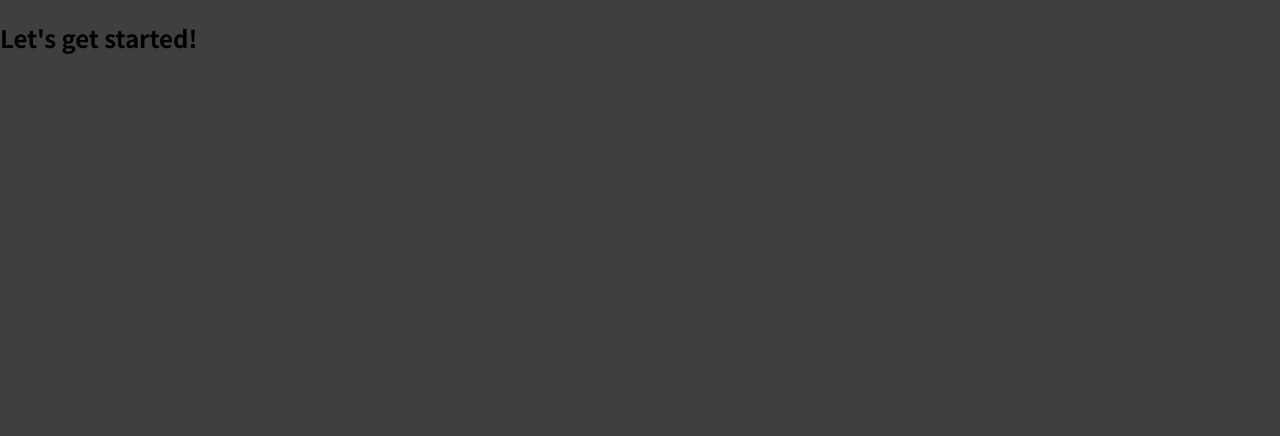
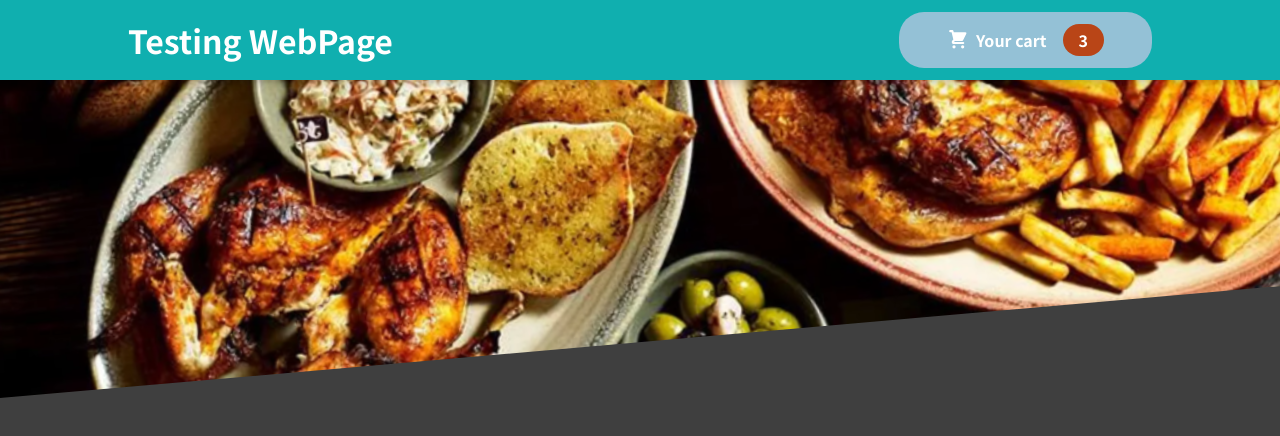
Before and after one commit to simonedif/Order_App, a React (Create React App) app: page / in a window 1280 px wide. Shown: the top 436 px of the page. Built offline with nearby package versions, Linux system fonts and the light colour scheme.

Commit message:
Header & Meals Structure

```diff
--- a/src/App.js
+++ b/src/App.js
@@ -1,9 +1,12 @@
+import React from "react";
+import Header from "./components/Layout/Header";
+
 function App() {
   return (
-    <div>
-      <h2>Let's get started!</h2>
-    </div>
+  <React.Fragment>
+    <Header />
+  </React.Fragment>
   );
-}
+};
 
 export default App;
--- /dev/null
+++ b/src/components/Cart/CartIcon.js
@@ -0,0 +1,13 @@
+const CartIcon = () => {
+  return (
+    <svg
+      xmlns='http://www.w3.org/2000/svg'
+      viewBox='0 0 20 20'
+      fill='currentColor'
+    >
+      <path d='M3 1a1 1 0 000 2h1.22l.305 1.222a.997.997 0 00.01.042l1.358 5.43-.893.892C3.74 11.846 4.632 14 6.414 14H15a1 1 0 000-2H6.414l1-1H14a1 1 0 00.894-.553l3-6A1 1 0 0017 3H6.28l-.31-1.243A1 1 0 005 1H3zM16 16.5a1.5 1.5 0 11-3 0 1.5 1.5 0 013 0zM6.5 18a1.5 1.5 0 100-3 1.5 1.5 0 000 3z' />
+    </svg>
+  );
+};
+
+export default CartIcon;
--- a/src/components/Layout/Header.js
+++ b/src/components/Layout/Header.js
@@ -1,16 +1,21 @@
 import React from 'react';
-import Style from
+
+import mealsImage from '../../assets/meal.jpg';
+import classes from './Header.module.css';
+import HeaderCartButton from './HeaderCartButton';
 
 const Header = (props) => {
-  return <React.Fragment>
-    <Header>
-      <h1>ReactMeal</h1>
-      <button>Cart</button>
-    </Header>
-    <div>
-      <img />
-    </div>
-  </React.Fragment>
+  return (
+    <React.Fragment>
+      <header className={classes.header}>
+        <h1>Testing WebPage</h1>
+        <HeaderCartButton />
+      </header>
+      <div className={classes['main-image']}>
+        <img src={mealsImage} alt='A table full of delicious food!' />
+      </div>
+    </React.Fragment>
+  );
 };
 
 export default Header;
--- a/src/components/Layout/Header.modules.css
+++ b/src/components/Layout/Header.module.css
@@ -4,7 +4,7 @@
   left: 0;
   width: 100%;
   height: 5rem;
-  background-color: #8a2b06;
+  background-color: #10afaf;
   color: white;
   display: flex;
   justify-content: space-between;
--- /dev/null
+++ b/src/components/Layout/HeaderCartButton.js
@@ -0,0 +1,22 @@
+import React from 'react';
+
+import style from  './HeaderCartButton.module.css';
+import CartIcon from '../Cart/CartIcon';
+
+const HeaderCartButton = (props) => {
+  return (
+    <button className={style.button}>
+      <span className={style.icon}>
+      <CartIcon />
+      </span>
+      <span>
+        Your cart
+      </span>
+      <span className={style.badge}>
+        3
+      </span>
+    </button>
+  );
+};
+
+export default HeaderCartButton;
--- /dev/null
+++ b/src/components/Layout/HeaderCartButton.module.css
@@ -0,0 +1,59 @@
+.button {
+  cursor: pointer;
+  font: inherit;
+  border: none;
+  background-color: #94c1d6;
+  color: white;
+  padding: 0.75rem 3rem;
+  display: flex;
+  justify-content: space-around;
+  align-items: center;
+  border-radius: 25px;
+  font-weight: bold;
+}
+
+.button:hover,
+.button:active {
+  background-color: #b87a60;
+}
+
+.icon {
+  width: 1.35rem;
+  height: 1.35rem;
+  margin-right: 0.5rem;
+}
+
+.badge {
+  background-color: #b94517;
+  padding: 0.25rem 1rem;
+  border-radius: 25px;
+  margin-left: 1rem;
+  font-weight: bold;
+}
+
+.button:hover .badge,
+.button:active .badge {
+  background-color: #92320c;
+}
+
+.bump {
+  animation: bump 300ms ease-out;
+}
+
+@keyframes bump {
+  0% {
+    transform: scale(1);
+  }
+  10% {
+    transform: scale(0.9);
+  }
+  30% {
+    transform: scale(1.1);
+  }
+  50% {
+    transform: scale(1.15);
+  }
+  100% {
+    transform: scale(1);
+  }
+}
```
Also changed, not shown: src/components/Meals/MealSummary.js (added, +22 -0 lines), src/components/Meals/MealSummary.module.css (added, +18 -0 lines), src/assets/meal.jpg (added), src/components/Meals/AvailableMeals.js (added), src/components/Meals/Meal.js (added).
